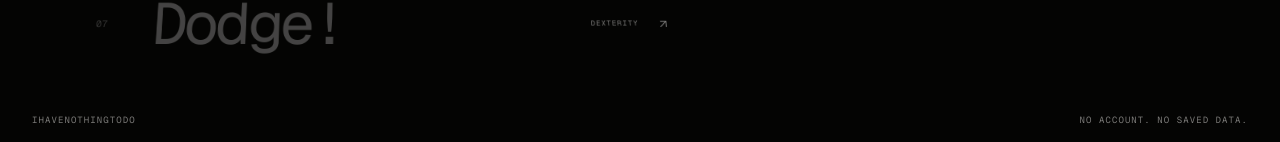
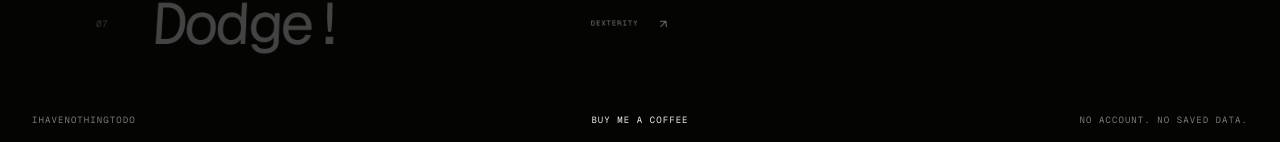
Before and after one commit to rendiero25/IhavenothingtodoGames, a React (Vite) app: page / in a window 1280 px wide. Shown: the part 692-834 px from the top of the page. Built offline with nearby package versions, Linux system fonts and the light colour scheme; a web font is replaced by a local one.

Commit message:
feat: add Ko-fi footer link

```diff
--- a/src/i18n/dict.ts
+++ b/src/i18n/dict.ts
@@ -12,6 +12,7 @@ const id = {
   'home.daily.cta': 'Mulai',
   'home.grid.title': 'Pilih game',
   'home.footer': 'Tanpa akun. Tanpa penyimpanan.',
+  'home.kofi': 'Buy me a Coffee',
   'cat.reflex': 'Refleks',
   'cat.aim': 'Aim',
   'cat.memory': 'Memori',
@@ -74,6 +75,7 @@ const en: Record<DictKey, string> = {
   'home.daily.cta': 'Start',
   'home.grid.title': 'Choose a game',
   'home.footer': 'No account. No saved data.',
+  'home.kofi': 'Buy me a Coffee',
   'cat.reflex': 'Reflex',
   'cat.aim': 'Aim',
   'cat.memory': 'Memory',
--- a/src/pages/Home.tsx
+++ b/src/pages/Home.tsx
@@ -175,9 +175,17 @@ export default function Home() {
           </aside>
         </section>
 
-        <footer className="flex min-h-12 items-center justify-between font-mono text-[9px] uppercase tracking-[0.12em] text-ink-soft">
+        <footer className="grid min-h-12 grid-cols-2 items-center gap-x-4 gap-y-2 py-3 font-mono text-[9px] uppercase tracking-[0.12em] text-ink-soft sm:grid-cols-[1fr_auto_1fr] sm:py-0">
           <span>ihavenothingtodo</span>
-          <span>{t('home.footer')}</span>
+          <a
+            href="https://ko-fi.com/rendiero"
+            target="_blank"
+            rel="noopener noreferrer"
+            className="justify-self-start text-ink outline-none underline-offset-4 transition-colors duration-200 hover:text-ink/65 hover:underline focus-visible:text-ink focus-visible:underline sm:justify-self-center"
+          >
+            {t('home.kofi')}
+          </a>
+          <span className="col-span-2 sm:col-span-1 sm:justify-self-end">{t('home.footer')}</span>
         </footer>
       </main>
 
```
Also changed, not shown: 2 other files (tests, documents, lock files or other folders).
